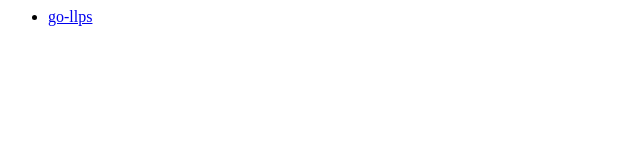
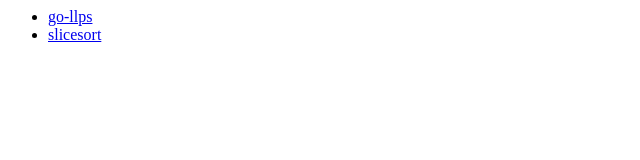
Before and after one commit to chanchal1987/go.mrchanchal.com, a plain HTML site: page index.html in a window 1280 px wide. Shown: the full height of the page, 0-640 px from the left. Drawn offline with Linux system fonts and the light colour scheme.

Commit message:
deploy: 7846e6dc586608d10aa64c458ecfdd08c6f68b57

```diff
--- a/index.html
+++ b/index.html
@@ -1,4 +1,4 @@
 <html><body>
     <ul>
-        <li><a href="/go-llps">go-llps</a></li></ul>
+        <li><a href="/go-llps">go-llps</a></li><li><a href="/slicesort">slicesort</a></li></ul>
 </body></html>
```
Also changed, not shown: slicesort/index.html (added, +5 -0 lines), 1 other file.
